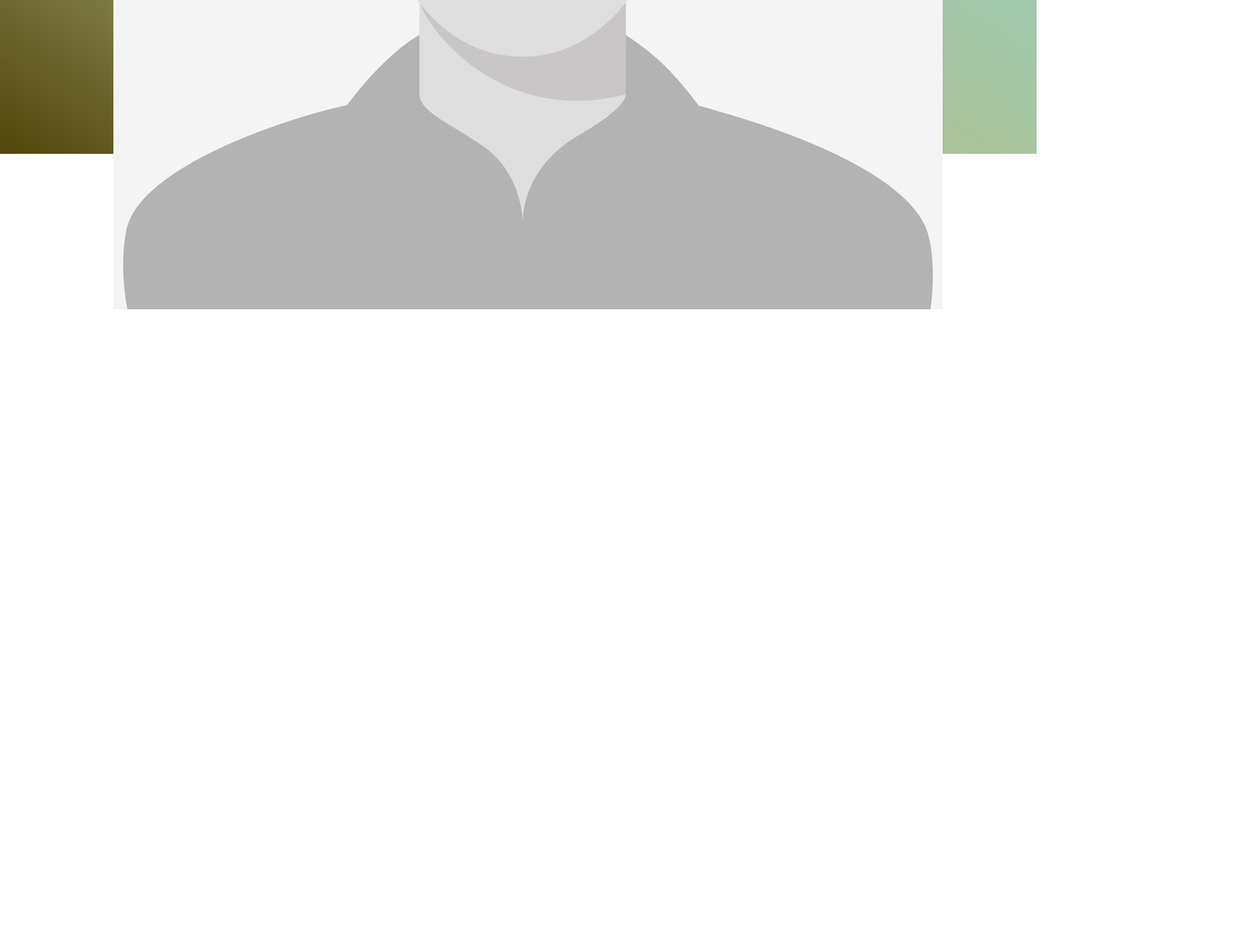
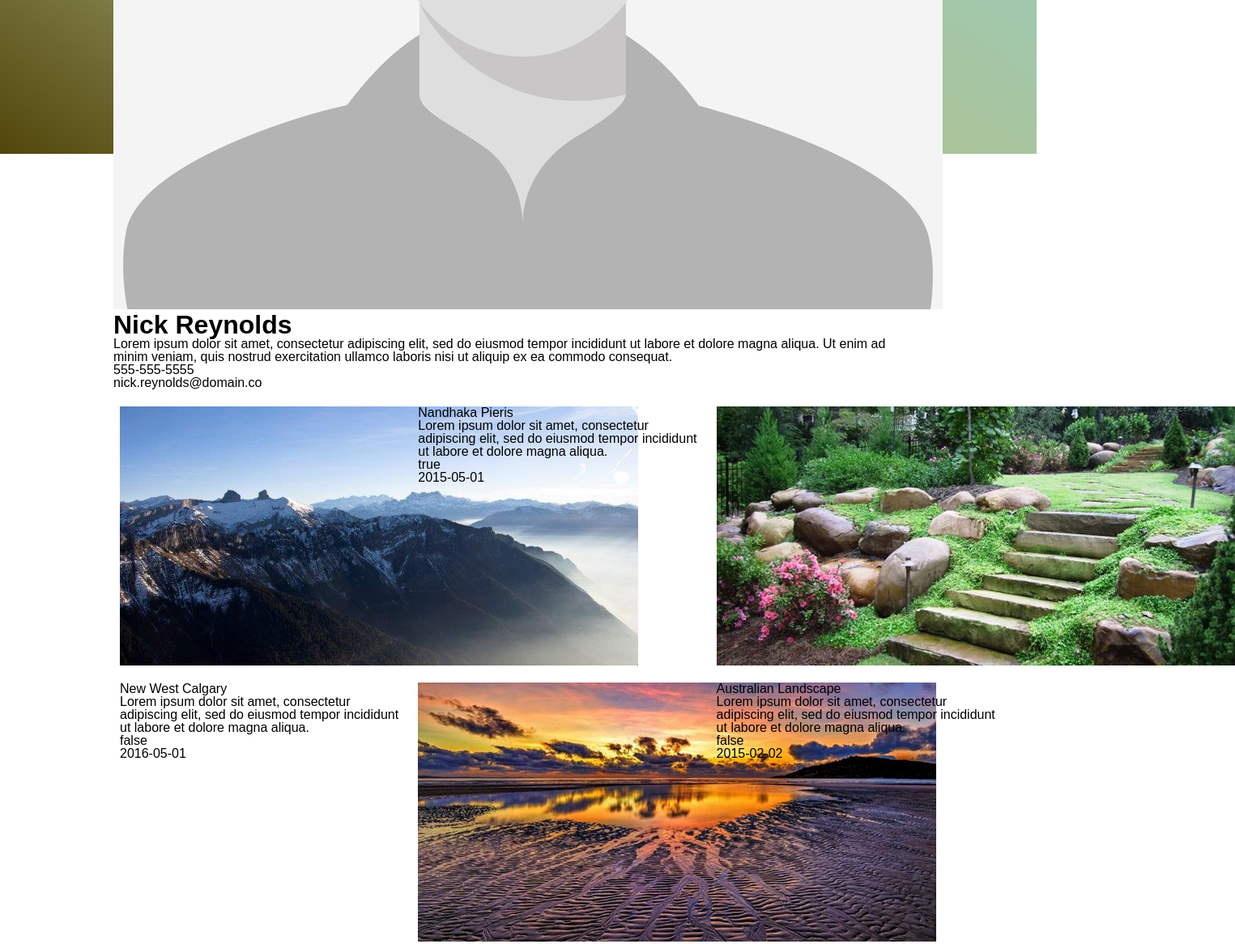
Before and after one commit to dinoquarin/cl-code-test, a plain HTML site: page index.html in a window 1280 px wide. Shown: the part 674-1840 px from the top of the page at 81% size, 1525 px wide, since content can reach past the window. Before the commit the page ends 1059 px from the top, so only its background shows below. Drawn offline with Linux system fonts and the light colour scheme.

Commit message:
Get all variables from JSON file

```diff
--- a/index.html
+++ b/index.html
@@ -16,7 +16,11 @@
 
 
                 </div>
+                <div id="photos-card__container">
 
+
+
+                </div>
 
 
             </div>
--- a/scripts.js
+++ b/scripts.js
@@ -13,11 +13,36 @@ fetch(myRequest)
     .then(function(data){
 
 
+        // display user profile information
+        const userPhoto = data.profile_picture;
+        const userName = data.name;
+        const userEmail = data.email;
+        const userPhone = data.phone;
+        const userBio = data.bio;
 
-        const userPhoto = data.profile_picture;
+
         document.getElementById('user-profile__container').innerHTML += `
         <img src="${userPhoto}" />
+        <h1>${userName }</h1>
+        ${userBio}</br>
+        ${userPhone}</br>
+        ${userEmail}
         `;
+
+
+        //get photos
+        const photosList = data.album;
+
+        Object.keys(photosList).forEach(function (item) {
+            document.getElementById('photos-card__container').innerHTML += `
+            <img src="${photosList[item].img}" />
+            ${photosList[item].title}<br/>
+            ${photosList[item].description}<br/>
+            ${photosList[item].featured}<br/>
+            ${photosList[item].date}
+            `;
+        });
+
 
     // end fetch request
     });
--- a/styles.css
+++ b/styles.css
@@ -20,7 +20,7 @@ html, body{
 #wrapper {
     width:100%;
     height: 100%;
-    background-color: -webkit-gradient(linear, left bottom, right top, from(#51460b), color-stop(#69622a), color-stop(#828049), color-stop(#9b9e6a), color-stop(#b5be8c), color-stop(#abc398), color-stop(#a4c6a5), color-stop(#a0c9b2), color-stop(#83aea8), color-stop(#709398), color-stop(#637882), to(#575e67));
+    background-image: -webkit-gradient(linear, left bottom, right top, from(#51460b), color-stop(#69622a), color-stop(#828049), color-stop(#9b9e6a), color-stop(#b5be8c), color-stop(#abc398), color-stop(#a4c6a5), color-stop(#a0c9b2), color-stop(#83aea8), color-stop(#709398), color-stop(#637882), to(#575e67));
     background-image: -o-linear-gradient(left bottom, #51460b, #69622a, #828049, #9b9e6a, #b5be8c, #abc398, #a4c6a5, #a0c9b2, #83aea8, #709398, #637882, #575e67);
     background-image: linear-gradient(to right top, #51460b, #69622a, #828049, #9b9e6a, #b5be8c, #abc398, #a4c6a5, #a0c9b2, #83aea8, #709398, #637882, #575e67);
     background-repeat: no-repeat;
@@ -28,8 +28,24 @@ html, body{
     padding: 2em 0 2em 0;
 }
 
+/*  profile */
 .profile__container{
     margin:auto auto;
     width:80%;
     max-width:1000px;
 }
+
+
+
+
+/* photos */
+#photos-card__container {
+    display: -ms-grid;
+    display: grid;
+    -ms-grid-columns: 34.75% 1.3em 34.75% 1.3em 34.75%;
+    grid-template-columns: 34.75% 34.75% 34.75%;
+    grid-gap: 1.3em;
+    width: 100%;
+
+    padding:1.3em 0 0 .5em;
+}
```
